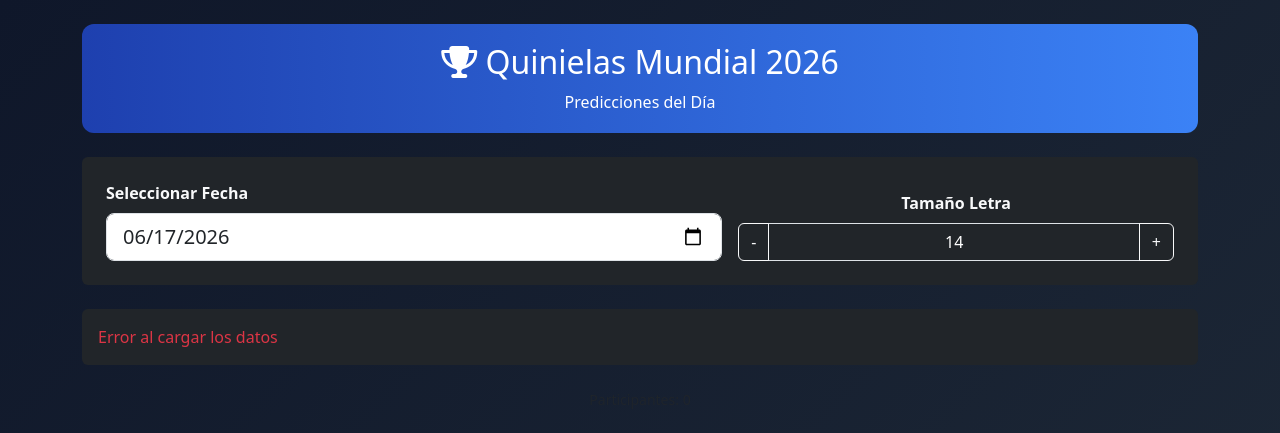
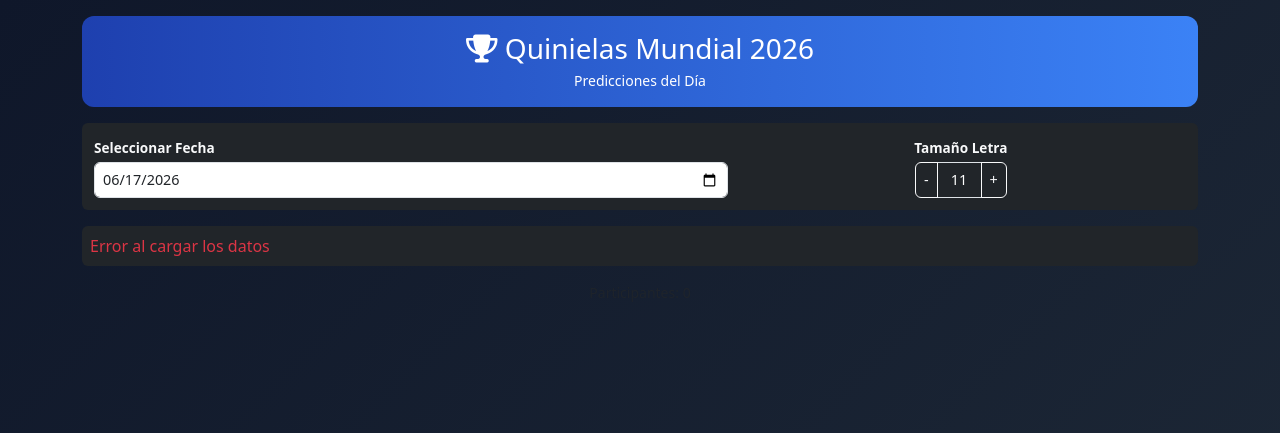
Before and after one commit to eddietrochez/WorldCup-Results, a Flask app: page / in a window 1280 px wide. Shown: the top 433 px of the page. Run offline with Flask 3, Linux system fonts and the light colour scheme; data that the repository does not hold is empty; some libraries are stand-ins or nearby versions.

Commit message:
Refactor index.html for layout and styling updates

```diff
--- a/templates/index.html
+++ b/templates/index.html
@@ -15,7 +15,7 @@
         .header {
             background: linear-gradient(90deg, #1e40af, #3b82f6);
             border-radius: 12px;
-            padding: 1.2rem;
+            padding: 1rem;
         }
         .table {
             background: rgba(15, 23, 42, 0.95);
@@ -31,54 +31,71 @@
             background: rgba(30, 64, 175, 0.25);
         }
         .hora-cell {
-            color: #60a5fa; /* Celeste brillante a juego con el degradado derecho */
+            color: #60a5fa;
             font-weight: 500;
+            white-space: nowrap;
         }
-        .font-control {
-            font-size: 1.1rem;
+        /* Ajustes para compactar el segundo bloque (filtros) */
+        .card-filtros {
+            padding: 0.75rem !important;
+        }
+        .card-filtros label {
+            font-size: 0.85rem; /* Un grado menor en las etiquetas */
+            margin-bottom: 0.25rem;
+        }
+        .card-filtros .form-control,
+        .card-filtros .btn {
+            font-size: 0.9rem; /* Inputs y botones un grado más pequeños */
+            padding: 0.375rem 0.5rem;
+        }
+        #fontSizeDisplay {
+            max-width: 45px;
         }
     </style>
 </head>
 <body>
-    <div class="container py-4">
+    <div class="container py-3">
 
-        <div class="header text-center text-white mb-4">
-            <h2><i class="fas fa-trophy"></i> Quinielas Mundial 2026</h2>
-            <p class="mb-0">Predicciones del Día</p>
+        <div class="header text-center text-white mb-3">
+            <h3 class="mb-1"><i class="fas fa-trophy"></i> Quinielas Mundial 2026</h3>
+            <p class="mb-0 small">Predicciones del Día</p>
         </div>
 
-        <div class="card p-4 mb-4 bg-dark border-0">
-            <div class="row g-3 align-items-end">
+        <div class="card card-filtros mb-3 bg-dark border-0">
+            <div class="row g-2 align-items-end">
                 <div class="col-7">
                     <label class="form-label fw-bold text-light">Seleccionar Fecha</label>
-                    <input type="date" id="fecha" class="form-control form-control-lg">
+                    <input type="date" id="fecha" class="form-control">
                 </div>
                 <div class="col-5">
                     <label class="form-label fw-bold text-light text-center d-block">Tamaño Letra</label>
-                    <div class="input-group font-control">
-                        <button onclick="cambiarFuente(-1)" class="btn btn-outline-light">-</button>
-                        <span id="fontSizeDisplay" class="form-control text-center bg-dark text-white">14</span>
-                        <button onclick="cambiarFuente(1)" class="btn btn-outline-light">+</button>
+                    <div class="d-flex justify-content-center">
+                        <div class="input-group justify-content-center">
+                            <button onclick="cambiarFuente(-1)" class="btn btn-outline-light">-</button>
+                            <span id="fontSizeDisplay" class="form-control text-center bg-dark text-white">11</span>
+                            <button onclick="cambiarFuente(1)" class="btn btn-outline-light">+</button>
+                        </div>
                     </div>
                 </div>
             </div>
         </div>
 
-        <div class="card p-3 bg-dark border-0">
+        <div class="card p-2 bg-dark border-0">
             <div id="loading" class="text-center py-4">
                 <div class="spinner-border text-primary" role="status"></div>
-                <p class="mt-3">Cargando predicciones...</p>
+                <p class="mt-3 small">Cargando predicciones...</p>
             </div>
             <div id="tablaContainer"></div>
         </div>
 
-        <div class="text-center mt-4 text-muted small">
+        <div class="text-center mt-3 text-muted small">
             Participantes: <span id="totalParticipantes">0</span>
         </div>
     </div>
 
     <script>
-        let currentFontSize = 14;
+        // Cambiado a un valor predeterminado inicial de 11 según lo solicitado
+        let currentFontSize = 11;
 
         async function cargarDatos() {
             const fecha = document.getElementById('fecha').value;
@@ -111,7 +128,7 @@
         function renderTabla(datos) {
             const container = document.getElementById('tablaContainer');
             if (Object.keys(datos).length === 0) {
-                container.innerHTML = `<div class="no-data">No hay predicciones para esta fecha</div>`;
+                container.innerHTML = `<div class="no-data text-center py-3">No hay predicciones para esta fecha</div>`;
                 return;
             }
 
@@ -151,7 +168,8 @@
         }
 
         function cambiarFuente(delta) {
-            currentFontSize = Math.max(11, Math.min(20, currentFontSize + delta));
+            // Admite reducir el tamaño hasta un mínimo de 8
+            currentFontSize = Math.max(8, Math.min(20, currentFontSize + delta));
             document.getElementById('fontSizeDisplay').textContent = currentFontSize;
             aplicarFuente();
         }
```
